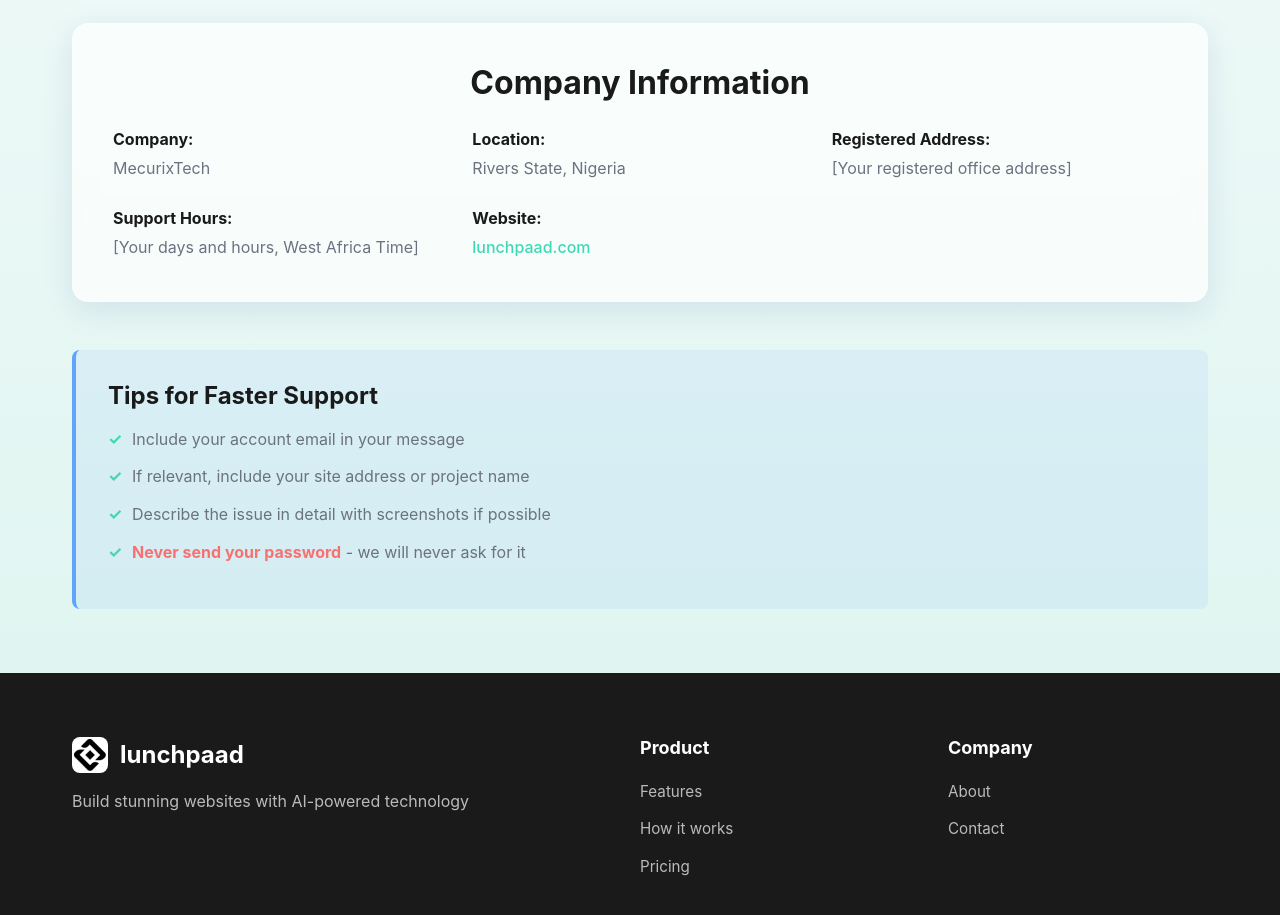
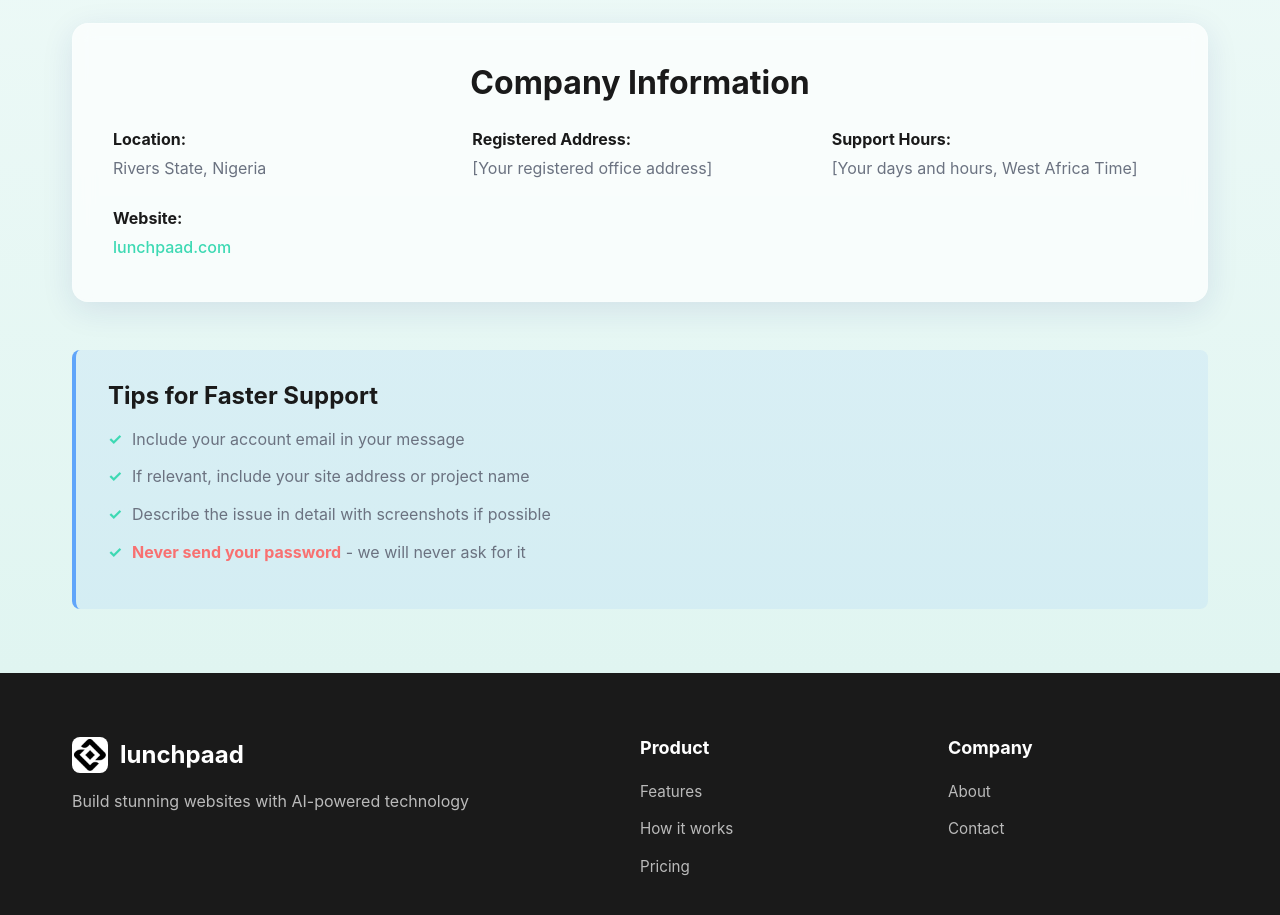
Before and after one commit to izzychils/shopperly-fe, a React (Vite) app: page /contact in a window 1280 px wide. Shown: the part 1180-2095 px from the top of the page. Built offline with nearby package versions, Linux system fonts and the light colour scheme.

Commit message:
fix(contact): remove MecurixTech reference

```diff
--- a/src/components/pages/Contact.tsx
+++ b/src/components/pages/Contact.tsx
@@ -82,9 +82,6 @@
           <h2>Company Information</h2>
           <div className="company-details">
             <div className="company-detail-item">
-              <strong>Company:</strong> MecurixTech
-            </div>
-            <div className="company-detail-item">
               <strong>Location:</strong> Rivers State, Nigeria
             </div>
             <div className="company-detail-item">
```
Also changed, not shown: 1 other file (tests, documents, lock files or other folders).
